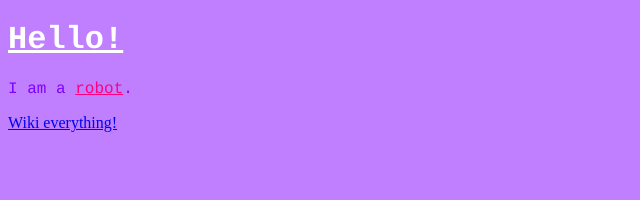
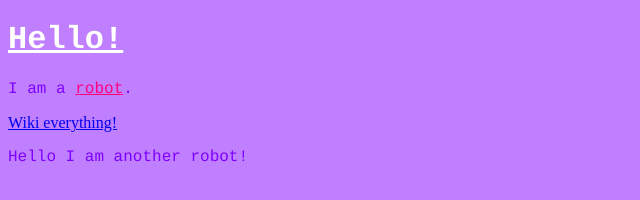
Before and after one commit to janning/janning.github.io, a plain HTML site: page index.html in a window 1280 px wide. Shown: the whole page, without its empty margins (0-640 px from the left). Drawn offline with Linux system fonts and the light colour scheme.

Commit message:
Add another robot to the front page

```diff
--- a/index.html
+++ b/index.html
@@ -131,6 +131,10 @@ and memorizing their style guides for your term papers
 (in my personal opinion).
 -->
 
+<p>
+Hello I am another robot!
+</p>
+
 <!--
 This is the end of the body.
 -->
```
